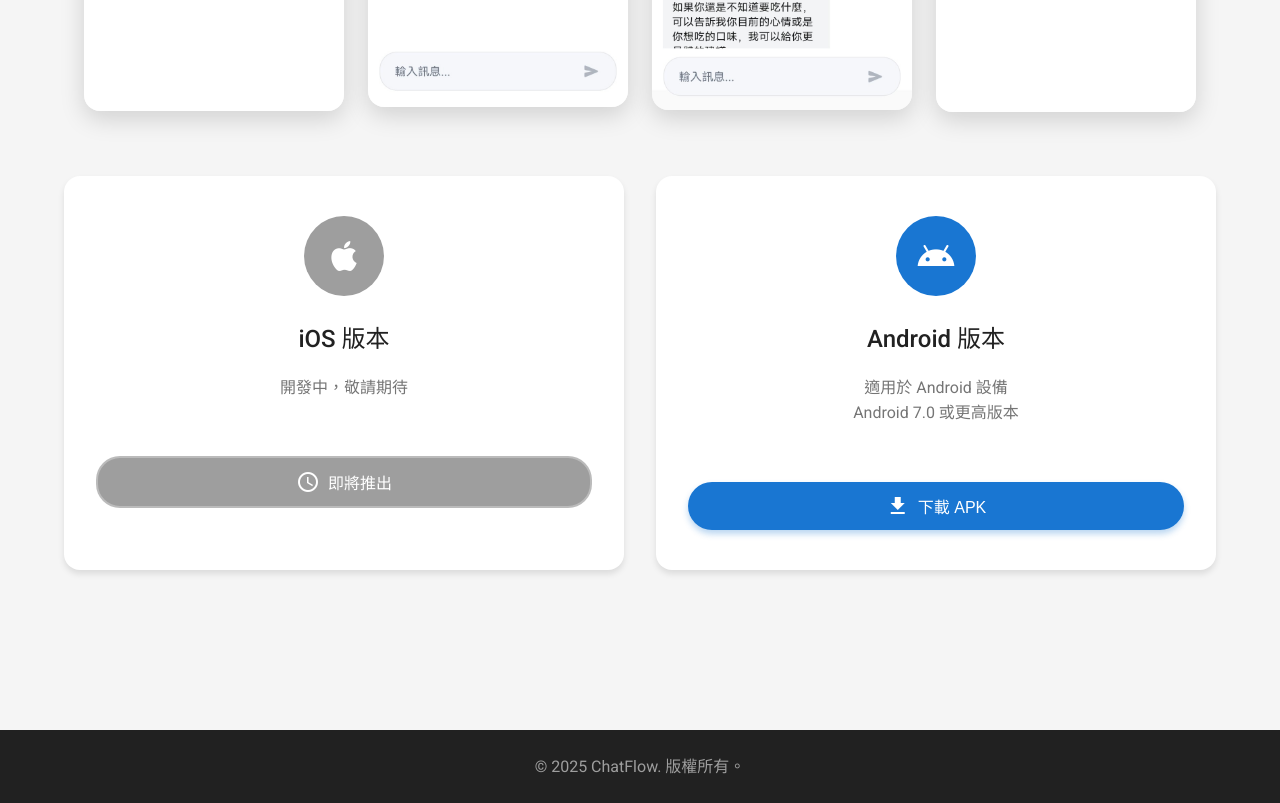
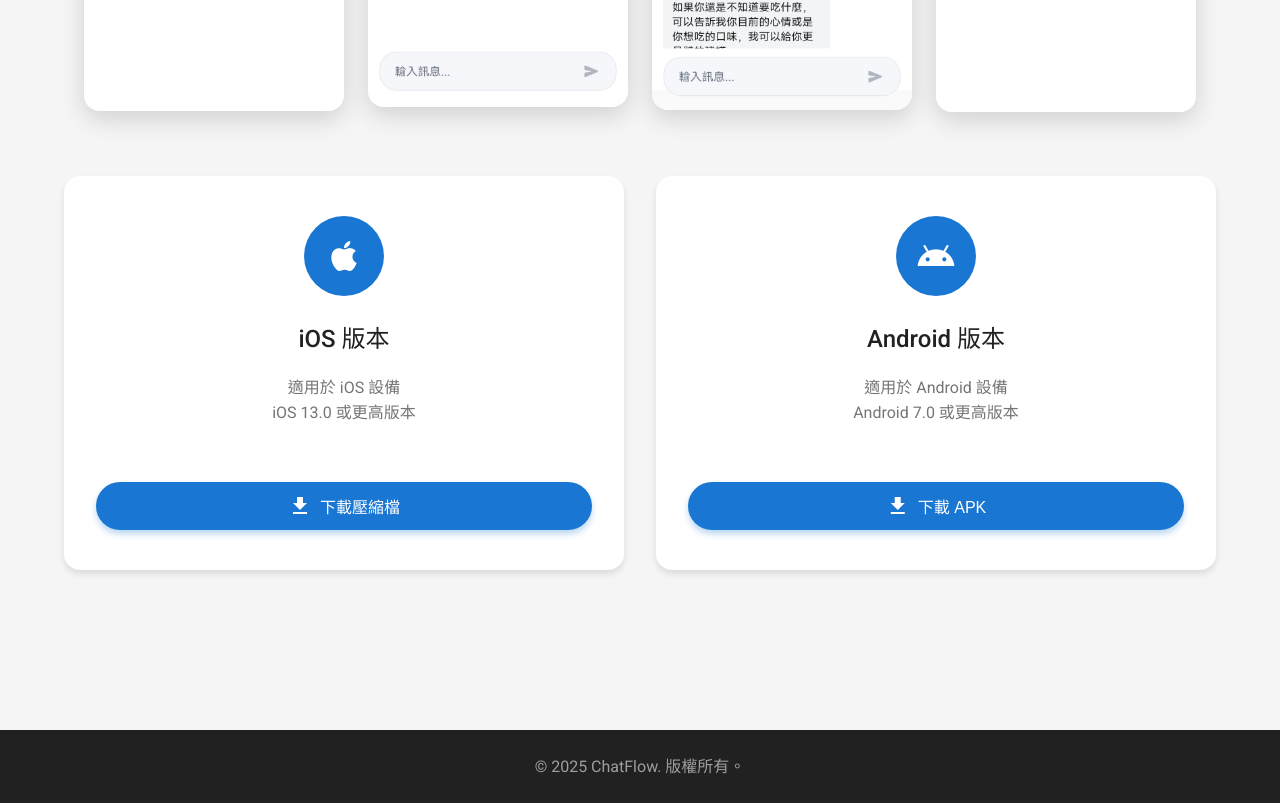
Before and after one commit to Kevin42127/chatflow, a plain HTML site: page download.html in a window 1280 px wide. Shown: the part 2340-3143 px from the top of the page. Drawn offline with Linux system fonts and the light colour scheme; files whose address does not match are found by name.

Commit message:
更新 iOS 下載連結：改為 Google Drive 壓縮檔下載

```diff
--- a/download.html
+++ b/download.html
@@ -125,19 +125,20 @@
             </div>
 
             <div class="download-grid">
-                <div class="download-card disabled">
+                <div class="download-card">
                     <div class="download-icon">
                         <span class="material-icons">apple</span>
                     </div>
                     <h3 class="download-title">iOS 版本</h3>
                     <p class="download-description">
-                        開發中，敬請期待<br>
+                        適用於 iOS 設備<br>
+                        iOS 13.0 或更高版本
                     </p>
                     <div class="download-info">
                     </div>
-                    <button class="btn btn-secondary download-btn" disabled>
-                        <span class="material-icons">schedule</span>
-                        即將推出
+                    <button class="btn btn-primary download-btn" onclick="downloadApp('ios')">
+                        <span class="material-icons">download</span>
+                        下載壓縮檔
                     </button>
                 </div>
 
--- a/download.js
+++ b/download.js
@@ -150,9 +150,10 @@ function toggleNav() {
 
 // 設定下載處理器
 function setupDownloadHandlers() {
-    // iOS 下載 - 禁用狀態
+    // iOS 下載
     const iosDownload = () => {
-        showModal('iOS 版本開發中', 'iOS 版本目前正在開發中，敬請期待！您可以先試用 Android 版本。');
+        const downloadUrl = 'https://drive.google.com/file/d/11bxk_1s3qsdsV6bQ2uJH_XDKciAr0VFZ/view?usp=sharing';
+        window.open(downloadUrl, '_blank');
     };
 
     // Android 下載
```
